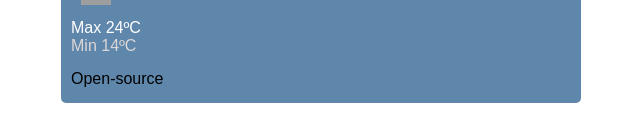
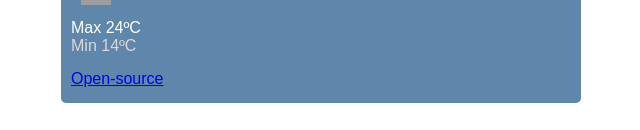
Before and after one commit to caundurragas/react-weather-app, a React (Create React App) app: page / in a window 1280 px wide. Shown: the part 954-1084 px from the top of the page, without its empty margins (319-959 px from the left). Built offline with nearby package versions, Linux system fonts and the light colour scheme; grey boxes are pictures that could not be loaded.

Commit message:
fixed the ahref

```diff
--- a/src/App.js
+++ b/src/App.js
@@ -13,8 +13,9 @@
         <SearchEngineer />
         <Weather />
         <WeeklyForecast />
-        <a href="https://github.com/caundurragas/react-weather-app" />
-        Open-source
+        <a href="https://github.com/caundurragas/react-weather-app">
+          Open-source
+        </a>
       </div>
     </div>
   );
```
